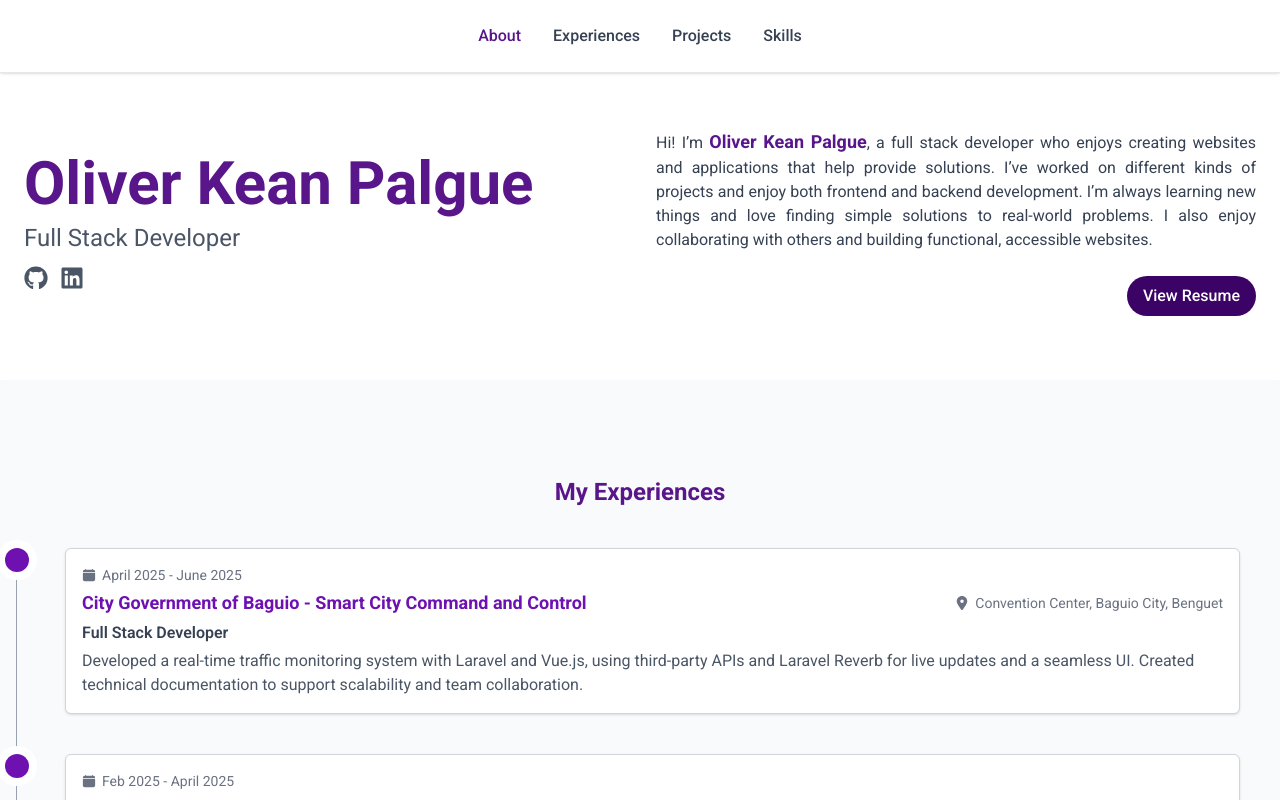
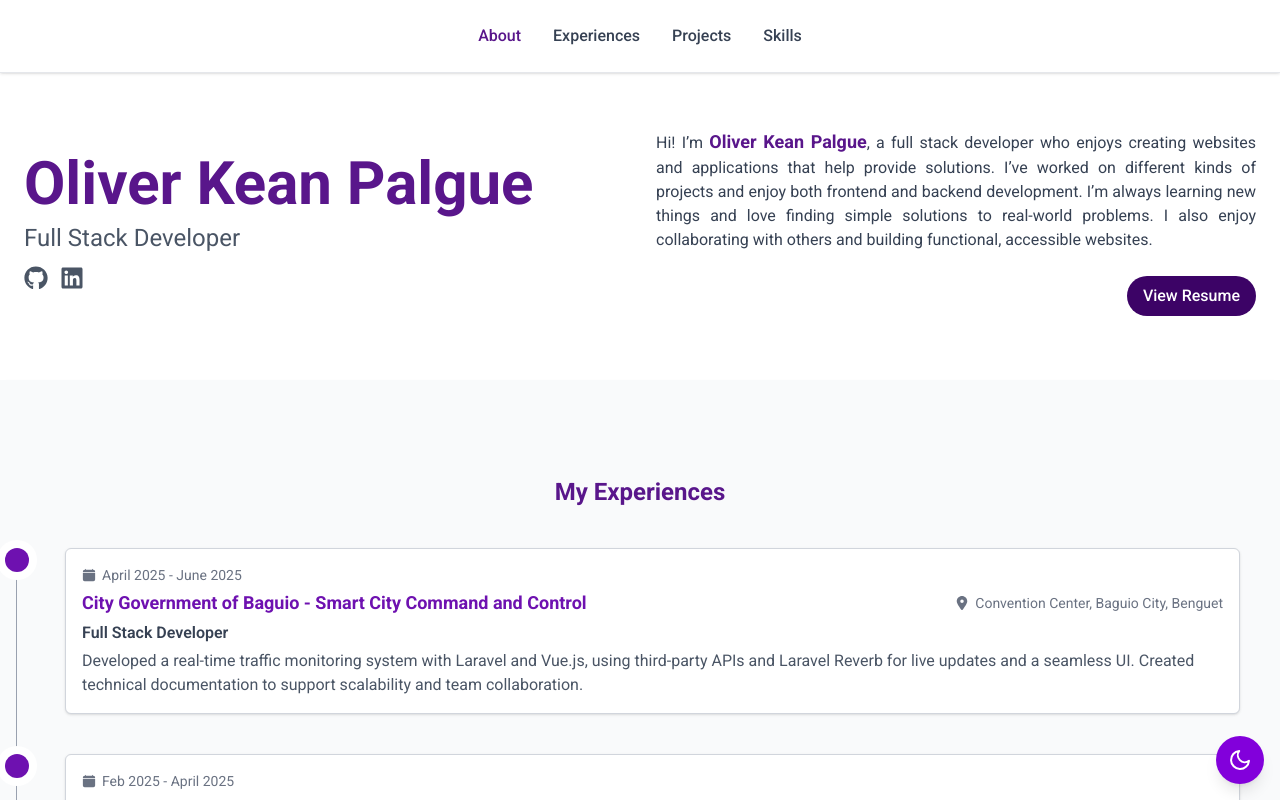
Before and after one commit to oliverkean/portfolio, a React (Vite) app: page / in a window 1280 px wide. Shown: the top 800 px of the page. Built offline with nearby package versions, Linux system fonts and the light colour scheme.

Commit message:
feat: dark mode toggle

```diff
--- a/src/assets/styles/index.css
+++ b/src/assets/styles/index.css
@@ -1,5 +1,6 @@
 @import url('https://fonts.googleapis.com/css2?family=Roboto:ital,wght@0,100..900;1,100..900&display=swap');
 @import "tailwindcss";
+@custom-variant dark (&:where(.dark, .dark *));
 
 :root {
   font-family: "Roboto", sans-serif;
--- /dev/null
+++ b/src/components/DarkMode.jsx
@@ -0,0 +1,45 @@
+// components/DarkModeToggleButton.jsx
+import { useEffect, useState } from "react";
+import { FiSun, FiMoon } from "react-icons/fi";
+
+export default function DarkModeToggleButton() {
+  const [darkMode, setDarkMode] = useState(false);
+
+  useEffect(() => {
+    const root = window.document.documentElement;
+    const isDark = localStorage.getItem("theme") === "dark";
+
+    if (isDark) {
+      root.classList.add("dark");
+      setDarkMode(true);
+    } else {
+      root.classList.remove("dark");
+      setDarkMode(false);
+    }
+  }, []);
+
+  const toggleDarkMode = () => {
+    const root = window.document.documentElement;
+    const isDark = root.classList.contains("dark");
+
+    if (isDark) {
+      root.classList.remove("dark");
+      localStorage.setItem("theme", "light");
+      setDarkMode(false);
+    } else {
+      root.classList.add("dark");
+      localStorage.setItem("theme", "dark");
+      setDarkMode(true);
+    }
+  };
+
+  return (
+    <button
+      onClick={toggleDarkMode}
+      className="fixed bottom-4 right-4 z-50 bg-purple-700 hover:bg-purple-800 dark:bg-gray-800 dark:hover:bg-gray-700 text-white p-3 rounded-full shadow-lg transition-colors text-xl sm:text-2xl"
+      aria-label="Toggle Dark Mode"
+    >
+      {darkMode ? <FiSun /> : <FiMoon />}
+    </button>
+  );
+}
--- a/src/components/Main.jsx
+++ b/src/components/Main.jsx
@@ -1,15 +1,18 @@
 import Home from '../sections/Home/Home';
-import Skills from '../sections/Skills/Skills'
-import Experience from '../sections/Experience/Experience'
+import Skills from '../sections/Skills/Skills';
+import Experience from '../sections/Experience/Experience';
 import Projects from '../sections/Project/Project';
+import DarkModeToggleButton from '../components/DarkMode';
+
 function Main() {
   return (
     <>
-      <div className="flex flex-col h-full items-center">
-          <Home/>
-          <Experience />
-          <Projects />
-          <Skills />
+      <div className="flex flex-col h-full items-center relative">
+        <Home />
+        <Experience />
+        <Projects />
+        <Skills />
+        <DarkModeToggleButton />
       </div>
     </>
   );
--- /dev/null
+++ b/tailwind.config.js
@@ -0,0 +1,12 @@
+// tailwind.config.js
+module.exports = {
+  content: [
+    "./index.html",
+    "./src/**/*.{js,ts,jsx,tsx}",
+  ],
+  darkMode: "class", // <- enable class-based dark mode
+  theme: {
+    extend: {},
+  },
+  plugins: [],
+};
```
